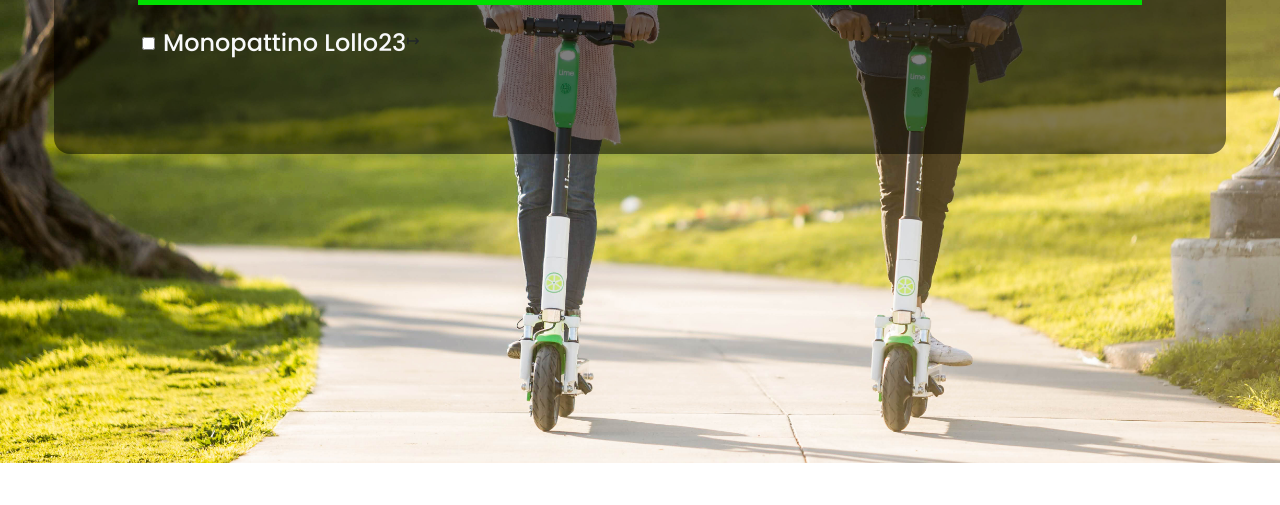
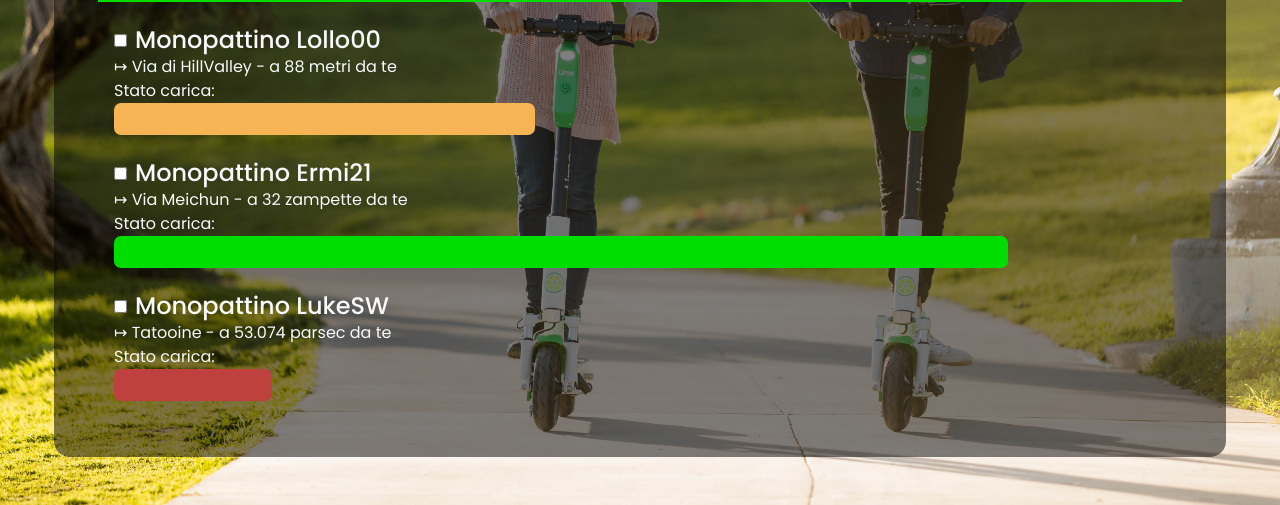
Before and after one commit to lorenzo-neri/ln-exercise-1, a plain HTML site: page index.html in a window 1280 px wide. Shown: the part 337-842 px from the top of the page. Before the commit the page ends 800 px from the top, so only its background shows below. Drawn offline with nearby package versions, Linux system fonts and the light colour scheme.

Commit message:
add #scooter

```diff
--- a/assets/css/style.css
+++ b/assets/css/style.css
@@ -14,6 +14,25 @@ body{
     margin: 0 2rem;
 } */
 
+.charge_bar{
+    height: 2rem;
+    border-radius: 7px;
+}
+
+.medium{
+    width: 40%;
+    background-color: var(--ln-on_light);
+}
+
+.full{
+    width: 85%;
+    background-color: var(--ln-green_lime);
+}
+
+.empty{
+    width: 15%;
+    background-color: var(--ln-end_prenot);
+}
 /* #region hover */
 
 #end_prenot,
--- a/index.html
+++ b/index.html
@@ -24,30 +24,78 @@
     </head>
     <body class="d-flex justify-content-center">
 
-        <div class="container text-center d-flex justify-content-center rounded-4 p-5 m-4">
+        <div
+            class="container text-center rounded-4 p-2 m-5">
 
             <div class="row p-5">
 
-                <div class="col-12">
+                <div class="col-12 pb-1">
                     <img src="./assets/img/logo.png" class="img-fluid w-25" alt>
                 </div>
                 <div class="col-12">
                     <h1 class="green_lime_text">Taking Booleaners from A to B</h1>
                 </div>
-                <div class="col-12 green_lime_bg d-flex gap-5 justify-content-center py-2 mb-4">
-                    <div id="start_prenot" class="btn rounded-5 border-secondary">Prenota</div>
-                    <div id="end_prenot" class="btn rounded-5 border-secondary">Termina Prenotazione</div>
-                    <button id="on_light" class="btn rounded-5 border-secondary">Accendi Luci</button>
+                <div
+                    class="col-12 green_lime_bg d-flex gap-5 justify-content-center py-2 mb-4">
+                    <div id="start_prenot"
+                        class="btn rounded-5 border-secondary">Prenota</div>
+                    <div id="end_prenot" class="btn rounded-5 border-secondary">Termina
+                        Prenotazione</div>
+                    <button id="on_light" class="btn rounded-5 border-secondary">Accendi
+                        Luci</button>
                 </div>
 
-                <!-- Lollo23 -->
-                <div class="col-12 d-flex justify-content-start px-1">
-                    <input type="checkbox">
-                    <h4 class="m-0 text-light ps-2">Monopattino Lollo23</h4>
+                <section id="scooter" class="text-light">
 
-                    &#8614;
+                    <!-- Lollo00 -->
+                    <div class="col-12 px-1">
+                        <div class="d-flex">
+                            <input type="checkbox">
+                            <h4 class="m-0 ps-2">Monopattino Lollo00</h4>
+                        </div>
+                        <div class="d-flex">
+                            &#8614;
+                            Via di HillValley - a 88 metri da te
+                        </div>
+                        <div class="d-flex">
+                            Stato carica:
+                        </div>
+                        <div class="d-flex charge_bar medium"></div>
+                    </div>
 
-                </div>
+                    <!-- Ermi21 -->
+                    <div class="col-12 px-1 py-4">
+                        <div class="d-flex">
+                            <input type="checkbox">
+                            <h4 class="m-0 ps-2">Monopattino Ermi21</h4>
+                        </div>
+                        <div class="d-flex">
+                            &#8614;
+                            Via Meichun - a 32 zampette da te
+                        </div>
+                        <div class="d-flex">
+                            Stato carica:
+                        </div>
+                        <div class="d-flex charge_bar full"></div>
+                    </div>
+
+                    <!-- LukeSW -->
+                    <div class="col-12 px-1">
+                        <div class="d-flex">
+                            <input type="checkbox">
+                            <h4 class="m-0 ps-2">Monopattino LukeSW</h4>
+                        </div>
+                        <div class="d-flex">
+                            &#8614;
+                            Tatooine - a 53.074 parsec da te
+                        </div>
+                        <div class="d-flex">
+                            Stato carica:
+                        </div>
+                        <div class="d-flex charge_bar empty"></div>
+                    </div>
+
+                </section>
             </div>
             <!-- /.row -->
         </div>
```
